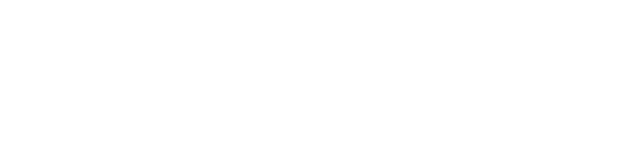
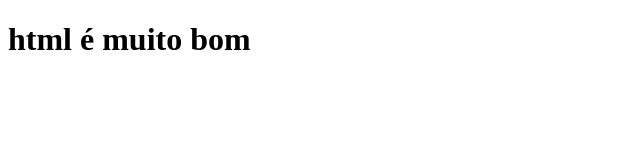
Before and after one commit to AugustoChNeto/git_kenzie_aula, a plain HTML site: page index.html in a window 1280 px wide. Shown: the whole page, without its empty margins (0-640 px from the left). Drawn offline with Linux system fonts and the light colour scheme.

Commit message:
Alteração

```diff
--- a/index.html
+++ b/index.html
@@ -4,9 +4,9 @@
     <meta charset="UTF-8">
     <meta http-equiv="X-UA-Compatible" content="IE=edge">
     <meta name="viewport" content="width=device-width, initial-scale=1.0">
-    <title>Document</title>
+    <title>Aula de Git</title>
 </head>
 <body>
-
+    <h1>html é muito bom</h1>
 </body>
 </html>
```
